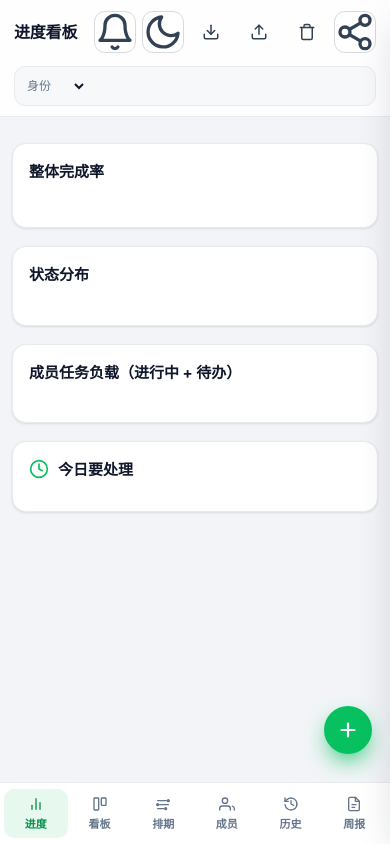
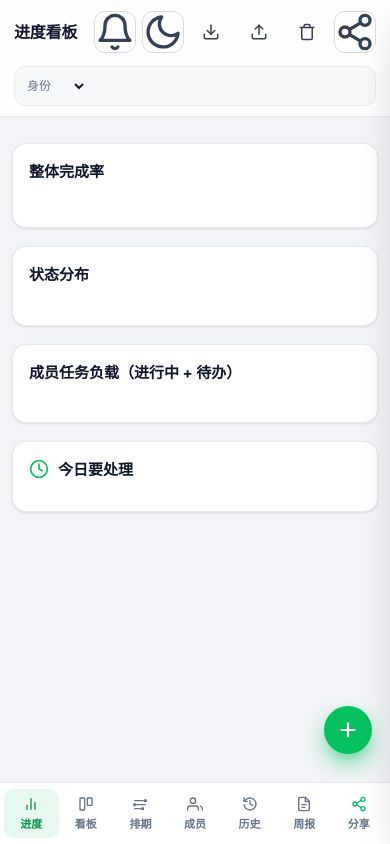
Before and after one commit to Ls666-1/-, a website: page index.html in a window 390 px wide. Drawn offline with Linux system fonts and the light colour scheme.

Commit message:
Add files via upload

```diff
--- a/index.html
+++ b/index.html
@@ -250,6 +250,8 @@
   .fab svg{width:26px;height:26px}
 
   .mobile-tab{display:none}
+.mt-share{color:var(--accent-ink);font-weight:600}
+.mt-share svg{color:var(--accent)}
   @media(max-width:860px){
     .sidebar{display:none}
     .content{padding:14px;padding-bottom:96px}
@@ -607,6 +609,10 @@
   <button data-tab="members"><svg class="icon-sm" viewBox="0 0 24 24" fill="none" stroke="currentColor" stroke-width="2" stroke-linecap="round" stroke-linejoin="round"><path d="M17 21v-2a4 4 0 0 0-4-4H5a4 4 0 0 0-4 4v2"/><circle cx="9" cy="7" r="4"/><path d="M23 21v-2a4 4 0 0 0-3-3.87"/></svg>成员</button>
   <button data-tab="history"><svg class="icon-sm" viewBox="0 0 24 24" fill="none" stroke="currentColor" stroke-width="2" stroke-linecap="round" stroke-linejoin="round"><path d="M3 3v5h5"/><path d="M3.05 13A9 9 0 1 0 6 5.3L3 8"/><path d="M12 7v5l4 2"/></svg>历史<span class="mt-badge" id="mtHistory"></span></button>
   <button data-tab="report"><svg class="icon-sm" viewBox="0 0 24 24" fill="none" stroke="currentColor" stroke-width="2" stroke-linecap="round" stroke-linejoin="round"><path d="M14 2H6a2 2 0 0 0-2 2v16a2 2 0 0 0 2 2h12a2 2 0 0 0 2-2V8z"/><polyline points="14 2 14 8 20 8"/><line x1="9" y1="13" x2="15" y2="13"/><line x1="9" y1="17" x2="13" y2="17"/></svg>周报</button>
+  <button id="btnShareMobile" class="mt-share" title="分享应用给同事">
+<svg class="icon-sm" viewBox="0 0 24 24" fill="none" stroke="currentColor" stroke-width="2" stroke-linecap="round" stroke-linejoin="round">
+<circle cx="18" cy="5" r="3"/><circle cx="6" cy="12" r="3"/><circle cx="18" cy="19" r="3"/><line x1="8.59" y1="13.51" x2="15.42" y2="17.49"/><line x1="15.41" y1="6.51" x2="8.59" y2="10.49"/>
+</svg>分享</button>
 </nav>
 
 <button class="fab" id="fab" title="新建任务"><svg viewBox="0 0 24 24" fill="none" stroke="currentColor" stroke-width="2.4" stroke-linecap="round" stroke-linejoin="round"><line x1="12" y1="5" x2="12" y2="19"/><line x1="5" y1="12" x2="19" y2="12"/></svg></button>
@@ -1544,6 +1550,7 @@ Store.init().then(()=>{
   }
   function closeShare(){var m=$("#shareMask");if(m)m.hidden=true;}
   var btn=$("#btnShare");if(btn)btn.onclick=openShare;
+  var sbm=$("#btnShareMobile");if(sbm)sbm.onclick=openShare;
   var cb=$("#shareClose");if(cb)cb.onclick=closeShare;
   var mask=$("#shareMask");if(mask)mask.addEventListener("click",function(e){if(e.target===mask)closeShare();});
   var sc=$("#shareCopy");if(sc)sc.onclick=function(){if(isLocal()&&!localStorage.getItem("wb_team_shareurl")){toast("无法分享","请先部署到公网");return;}copyText(getShareUrl());};
```
